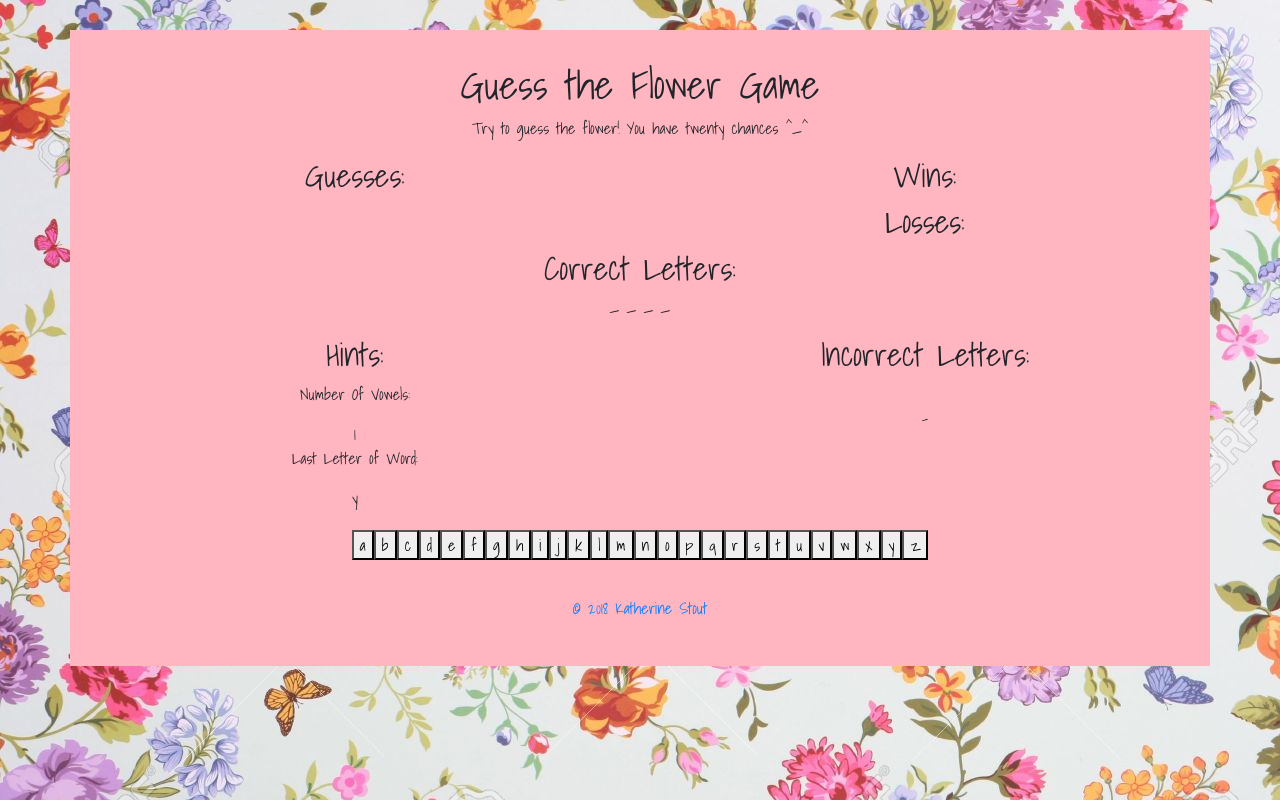
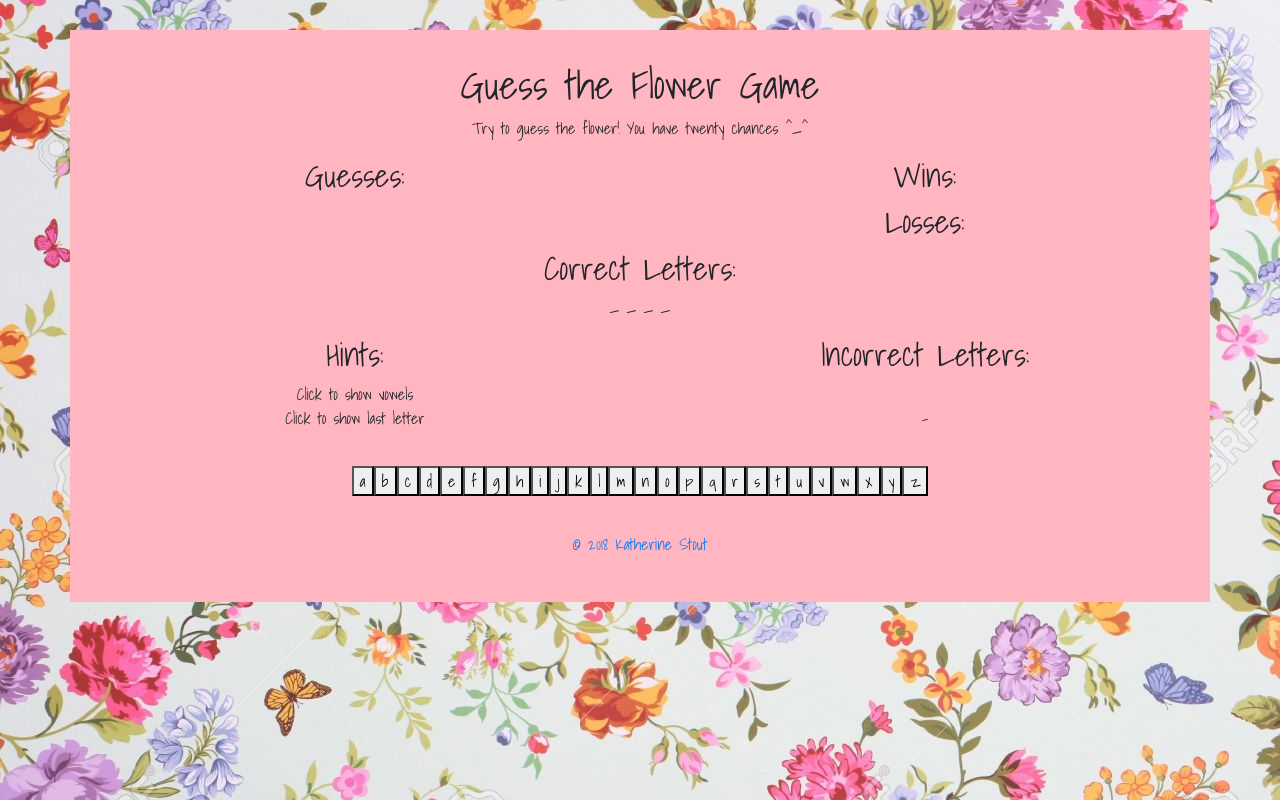
Before and after one commit to katherinestout/FloralWordGame, a website: page index.html in a window 1280 px wide. Drawn offline with nearby package versions, Linux system fonts and the light colour scheme.

Commit message:
hints toggle and show

```diff
--- a/assets/script.js
+++ b/assets/script.js
@@ -39,8 +39,25 @@ currentWord = str.toLowerCase();
 //lettersLeft is how many letters are in the word
 lettersLeft = currentWord.length;
 console.log(lettersLeft);
+hintsFunction();
 
+function hintsFunction(){
+  $("#vowelsshow").toggle();
+  $("#showone").show();
+  $("#showone").on('click',(function(){
+    $("#vowelsshow").show();
+    $("#showone").hide();
 
+  })
+  );
+
+  $("#lettersshow").toggle();
+  $("#showtwo").show();
+  $("#showtwo").on('click',(function(){
+    $("#lettersshow").show();
+    $("#showtwo").hide();
+  })
+  );
 
   //hints section
   var subject = currentWord;
@@ -61,6 +78,9 @@ var lastLetter = subject.charAt(subject.length -1);
   console.log(lastLetter);
 
   document.getElementById("lastletter").innerHTML = lastLetter;
+
+}
+
 
 
 }
@@ -85,14 +105,8 @@ for (const value of iterator){
       //appending the value and buttons to the alphabet div
     $("<button>", {id: value}).appendTo('.alphabet').text(value);
 }
+
 document.getElementsByClassName(".alphabet").innerHTML = text;
-
-
-
-
-
-
-
 
 //assign each button a click event
 btnval.onclick = check();
--- a/assets/style.css
+++ b/assets/style.css
@@ -1,7 +1,5 @@
 body {
     margin: 0;
-
-
 }
 
 .game{
--- a/index.html
+++ b/index.html
@@ -51,15 +51,21 @@
             <div class="col-sm-6">
             <h2>Hints:</h2>
 
-            <p>Number Of Vowels:</p>
-               <div id = "numbervowels"></div>
-         <p>Last Letter of Word: </p>
-         <div id="lastletter"></div>
+
+
+            <div id="showone">Click to show vowels</div>
+               <div id = "vowelsshow">
+                <p>Number Of Vowels:</p>
+                <div id = "numbervowels"></div>
 
                </div>
 
-
-
+            <div id ="showtwo">Click to show last letter</div>
+            <div id ="lettersshow">
+                <p>Last Letter:</p>
+                <div id ="lastletter"></div>
+            </div>
+        </div>
         <div class="col-sm-6">
             <h2 >Incorrect Letters:</h2>
             <br>
```
Lines whose indentation alone changed are shown as unchanged.
